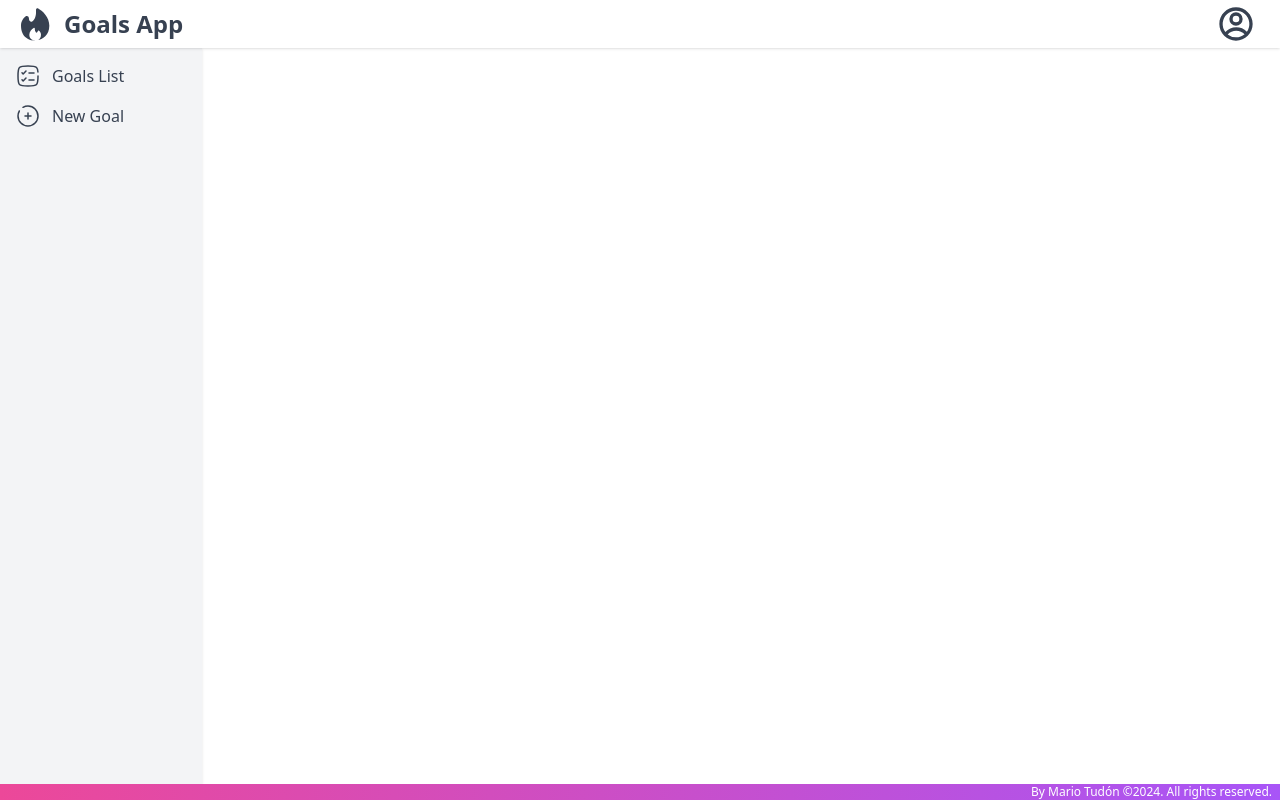
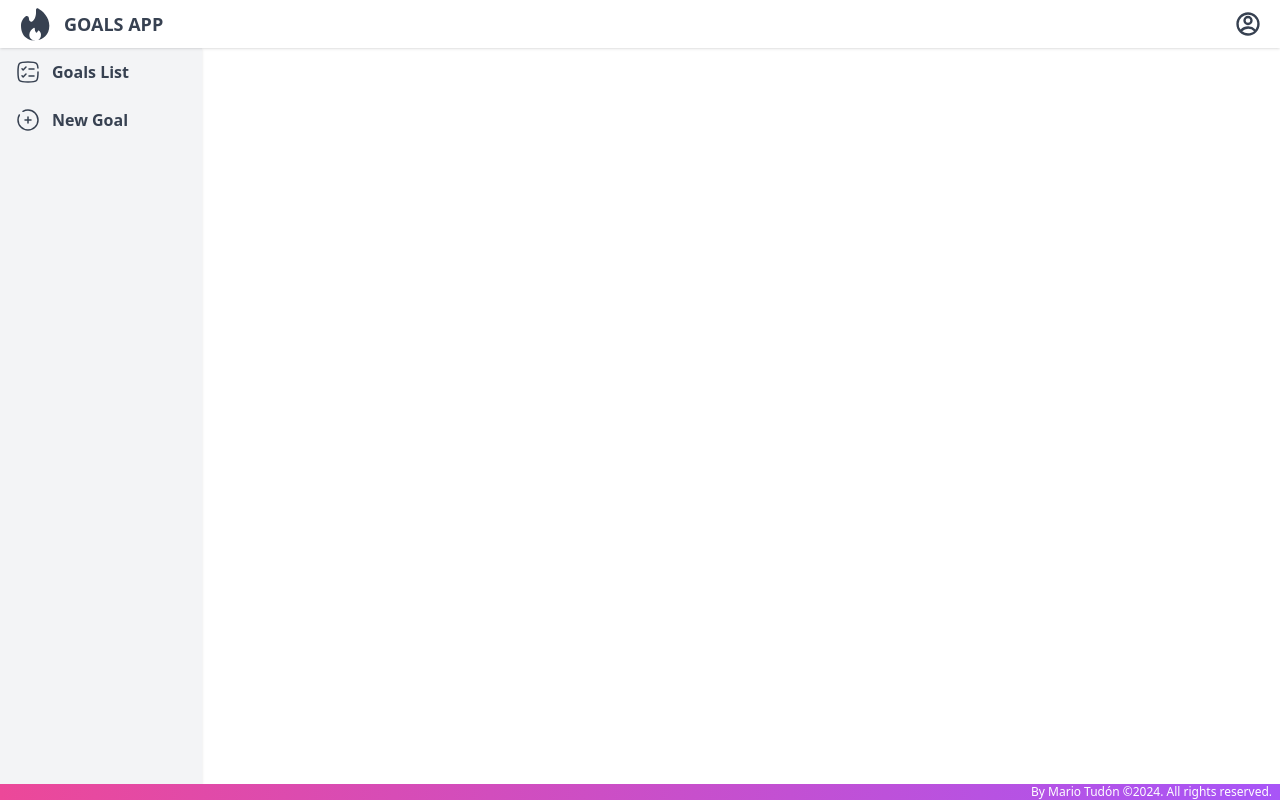
Before and after one commit to MarioTudon/Goals-App, a React (Vite) app: page / in a window 1280 px wide. Built offline with nearby package versions, Linux system fonts and the light colour scheme.

Commit message:
Se añadieron mas estilos

```diff
--- a/src/components/shared/Footer.jsx
+++ b/src/components/shared/Footer.jsx
@@ -2,7 +2,7 @@ function Footer() {
 
     return (
         <>
-            <footer className='bg-gradient-to-r from-pink-500 to-purple-500 h-md text-xs text-right pr-2 text-white relative'>
+            <footer className='bg-gradient-to-r from-pink-500 to-purple-500 h-base text-xs text-right pr-2 text-white relative'>
                 By Mario Tudón &copy;2024. All rights reserved.
             </footer>
         </>
--- a/src/components/shared/Header.jsx
+++ b/src/components/shared/Header.jsx
@@ -5,14 +5,16 @@ function Header() {
 
     return (
         <>
-            <header className='h-xl flex justify-between shadow bg-white text-gray-700 relative'>
-                <div className='flex items-center pl-4'>
-                    <img src={logoIcon} alt='logo' className='mr-2 w-10 h-10' />
-                    <a href='/' className='text-2xl font-bold'>Goals App</a>
+            <header className='h-xl flex justify-between shadow bg-white text-gray-700 relative py-2'>
+                <div className='flex items-center ml-4'>
+                    <a href='/' className='mr-2 '>
+                        <img src={logoIcon} alt='logo' className='w-10 h-10' />
+                    </a>
+                    <p className='text-lg font-bold uppercase'>Goals App</p>
                 </div>
-                <nav className='flex items-center pr-4'>
+                <nav className='flex items-center mr-4'>
                     <a href='/perfil'>
-                        <img src={accountIcon} alt='Account Icon' className='mr-2 w-10 h-10'/>
+                        <img src={accountIcon} alt='Account Icon' className='w-8 h-8 p-0.5 hover:bg-gray-200 rounded-full' />
                     </a>
                 </nav>
             </header>
--- a/src/components/shared/LinkButton.jsx
+++ b/src/components/shared/LinkButton.jsx
@@ -1,9 +1,9 @@
 function LinkButton({ children, text, href, imgSrc, imgAlt }) {
     return (
         <>
-            <a href={href} className='flex pt-4 items-center'>
+            <a href={href} className='flex py-3 items-center hover:bg-gray-200'>
                 <img src={imgSrc} alt={imgAlt} className="w-6 h-6 ml-4 mr-3"/>
-                <span className="align-middle">{text}</span>
+                <span className="align-middle text-gray-700 text-base font-bold">{text}</span>
             </a>
         </>
     );
--- a/src/output.css
+++ b/src/output.css
@@ -569,25 +569,20 @@ body {
   position: relative;
 }
 
-.mx-4 {
+.ml-4 {
   margin-left: 1rem;
-  margin-right: 1rem;
 }
 
 .mr-2 {
   margin-right: 0.5rem;
 }
 
-.ml-1 {
-  margin-left: 0.25rem;
+.mr-3 {
+  margin-right: 0.75rem;
 }
 
-.ml-4 {
-  margin-left: 1rem;
-}
-
-.mr-3 {
-  margin-right: 0.75rem;
+.mr-4 {
+  margin-right: 1rem;
 }
 
 .flex {
@@ -598,48 +593,48 @@ body {
   height: 2.5rem;
 }
 
+.h-6 {
+  height: 1.5rem;
+}
+
+.h-8 {
+  height: 2rem;
+}
+
+.h-base {
+  height: 1rem;
+}
+
 .h-full {
   height: 100%;
 }
 
 .h-main {
-  height: calc(100vh - (16px + 48px));;
-}
-
-.h-md {
-  height: 16px;
+  height: calc(100vh - (1rem + 3rem));;
 }
 
 .h-xl {
-  height: 48px;
-}
-
-.h-3 {
-  height: 0.75rem;
-}
-
-.h-6 {
-  height: 1.5rem;
+  height: 3rem;
 }
 
 .w-10 {
   width: 2.5rem;
 }
 
+.w-6 {
+  width: 1.5rem;
+}
+
 .w-60 {
   width: 15rem;
 }
 
+.w-8 {
+  width: 2rem;
+}
+
 .w-full {
   width: 100%;
-}
-
-.w-6 {
-  width: 1.5rem;
-}
-
-.cursor-vertical-text {
-  cursor: vertical-text;
 }
 
 .flex-col {
@@ -656,6 +651,10 @@ body {
 
 .overflow-scroll {
   overflow: scroll;
+}
+
+.rounded-full {
+  border-radius: 9999px;
 }
 
 .bg-gray-100 {
@@ -682,33 +681,22 @@ body {
   --tw-gradient-to: #a855f7 var(--tw-gradient-to-position);
 }
 
-.py-4 {
-  padding-top: 1rem;
-  padding-bottom: 1rem;
+.p-0\.5 {
+  padding: 0.125rem;
 }
 
-.pl-4 {
-  padding-left: 1rem;
+.py-3 {
+  padding-top: 0.75rem;
+  padding-bottom: 0.75rem;
 }
 
-.pl-6 {
-  padding-left: 1.5rem;
+.py-2 {
+  padding-top: 0.5rem;
+  padding-bottom: 0.5rem;
 }
 
 .pr-2 {
   padding-right: 0.5rem;
-}
-
-.pr-4 {
-  padding-right: 1rem;
-}
-
-.pt-4 {
-  padding-top: 1rem;
-}
-
-.pl-1 {
-  padding-left: 0.25rem;
 }
 
 .text-right {
@@ -719,9 +707,14 @@ body {
   vertical-align: middle;
 }
 
-.text-2xl {
-  font-size: 1.5rem;
-  line-height: 2rem;
+.text-base {
+  font-size: 1rem;
+  line-height: 1.5rem;
+}
+
+.text-lg {
+  font-size: 1.125rem;
+  line-height: 1.75rem;
 }
 
 .text-xs {
@@ -731,6 +724,10 @@ body {
 
 .font-bold {
   font-weight: 700;
+}
+
+.uppercase {
+  text-transform: uppercase;
 }
 
 .text-gray-700 {
@@ -748,3 +745,8 @@ body {
   --tw-shadow-colored: 0 1px 3px 0 var(--tw-shadow-color), 0 1px 2px -1px var(--tw-shadow-color);
   box-shadow: var(--tw-ring-offset-shadow, 0 0 #0000), var(--tw-ring-shadow, 0 0 #0000), var(--tw-shadow);
 }
+
+.hover\:bg-gray-200:hover {
+  --tw-bg-opacity: 1;
+  background-color: rgb(229 231 235 / var(--tw-bg-opacity));
+}
```
Also changed, not shown: tailwind.config.js (+5 -5 lines).
